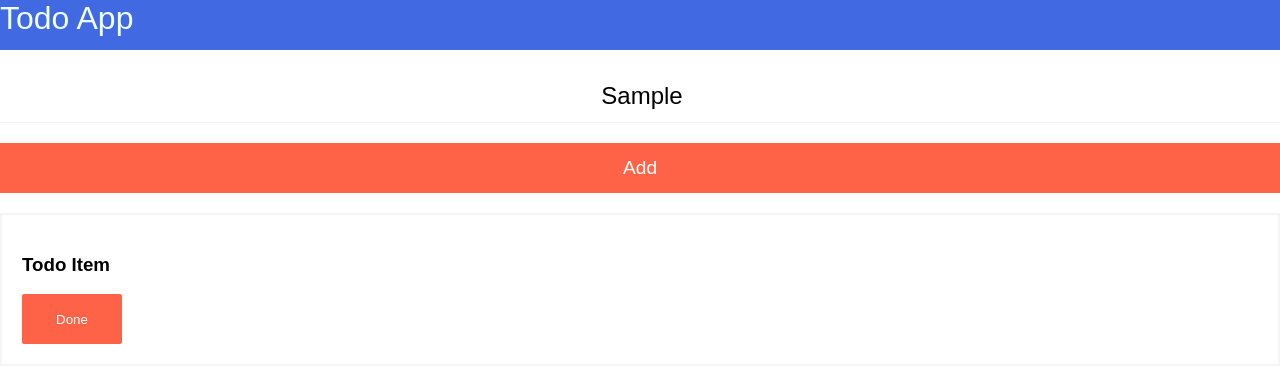
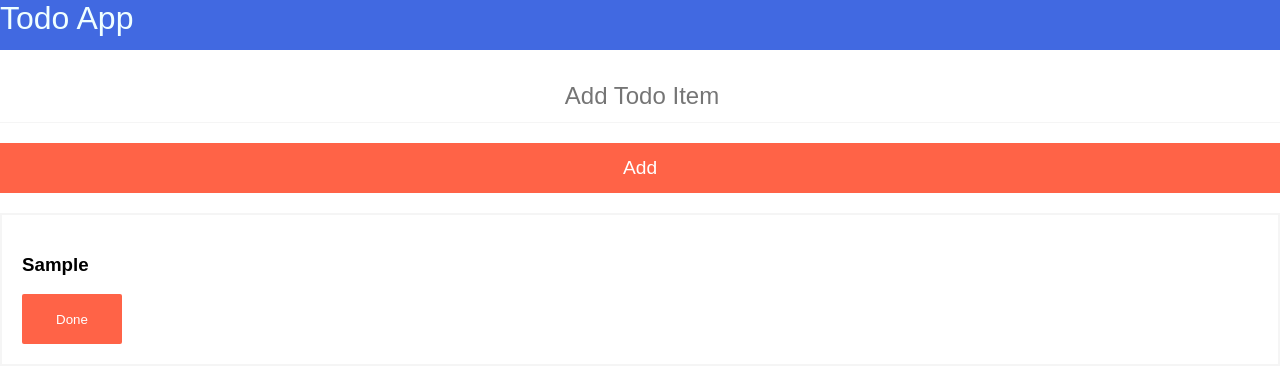
Before and after one commit to otkhwae/web-design, a React (Create React App) app in the folder react/Todo/todo-app-1/: page / in a window 1280 px wide. Both pictures are taken after typing "Sample" into the empty fields and a click on the button "Add". Shown: the top 382 px of the page. Built offline with nearby package versions, Linux system fonts and the light colour scheme.

Commit message:
delete item

```diff
--- a/react/Todo/todo-app-1/package.json
+++ b/react/Todo/todo-app-1/package.json
@@ -12,6 +12,7 @@
     "react": "^18.2.0",
     "react-dom": "^18.2.0",
     "react-scripts": "5.0.1",
+    "shortid": "^2.2.16",
     "web-vitals": "^2.1.4"
   },
   "scripts": {
--- a/react/Todo/todo-app-1/src/App.js
+++ b/react/Todo/todo-app-1/src/App.js
@@ -3,6 +3,7 @@ import Header from './components/Header';
 import Form from './components/Form'
 import { useState } from 'react';
 import Todo from './components/Todo';
+import TodoList from './components/TodoList';
 
 function App() {
   const [todo, setTodo] = useState(() => '')
@@ -17,7 +18,9 @@ function App() {
     todoList = {todoList}
     SetTodoList = {SetTodoList}
     />
-    <Todo />
+    <TodoList
+    todoList = {todoList}
+    SetTodoList = {SetTodoList}/>
 
     </div>
   );
--- a/react/Todo/todo-app-1/src/components/Form.js
+++ b/react/Todo/todo-app-1/src/components/Form.js
@@ -1,16 +1,18 @@
 import React from 'react'
 import styles from '../style.module.css'
+import shortid from 'shortid'
 
 export default function Form({todo, setTodo,todoList,SetTodoList}) {
   const handleChange = event => {
     setTodo(event.target.value)
-    //console.log(todo)
+    // console.log(todo)
 }
 
 const handleSubmit = event =>{
     event.preventDefault ()
-    SetTodoList([...todoList,todo])
-    //console.log(todoList)
+    SetTodoList([...todoList,{name:todo, id: shortid.generate()}])
+    console.log(todoList)
+    setTodo(()=>'')
 }
 
     return (
--- a/react/Todo/todo-app-1/src/components/Todo.js
+++ b/react/Todo/todo-app-1/src/components/Todo.js
@@ -1,12 +1,19 @@
 import React from 'react'
 import styles from '../style.module.css'
 
-const Todo = () => {
+const Todo = ({todoItem, todoList, SetTodoList}) => {
+  const deleteTodo = () => SetTodoList(todoList.filter(item => item.id !== todoItem.id))
+
+
   return (
     <div>
         <div className = {styles.todoitem}>
-            <h3 className = {styles.todoname}>Todo Item</h3>
-            <button className = {styles.deletebutton}>Done</button>
+            <h3 className = {styles.todoname}>{todoItem.name}</h3>
+            <button
+            className = {styles.deletebutton}
+            onClick = {deleteTodo}
+            >
+                Done</button>
         </div>
 
     </div>
--- /dev/null
+++ b/react/Todo/todo-app-1/src/components/TodoList.js
@@ -0,0 +1,18 @@
+import React from 'react'
+import Todo from './Todo'
+
+const TodoList = ({todoList, SetTodoList}) => {
+  return (
+    <div>
+        {todoList.map((todoItem) => (<Todo
+        key = {todoItem.id}
+        todoItem={todoItem}
+        todoList = {todoList}
+        SetTodoList = {SetTodoList}
+        />))}
+
+    </div>
+  )
+}
+
+export default TodoList
```
Also changed, not shown: 1 other file (tests, documents, lock files or other folders).
